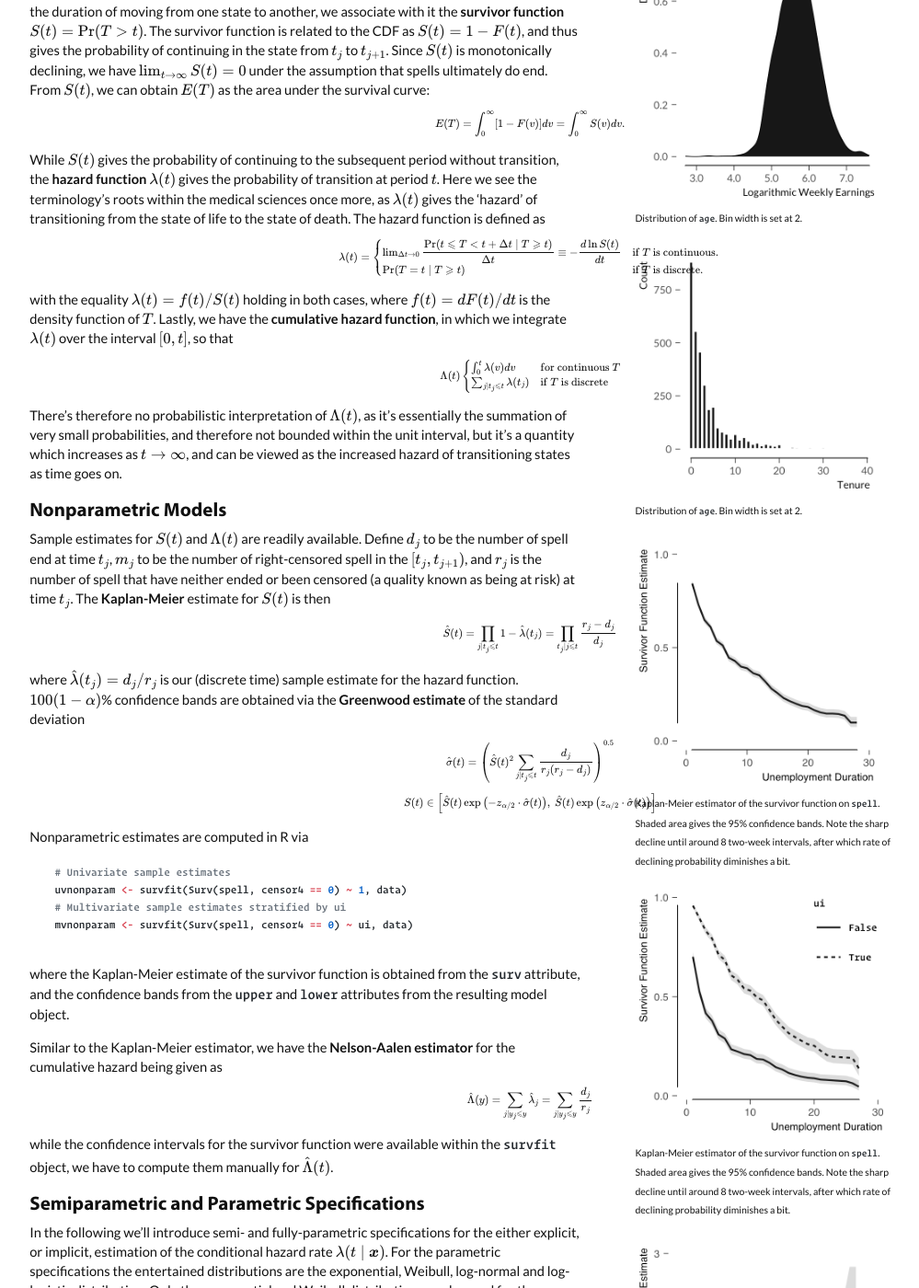
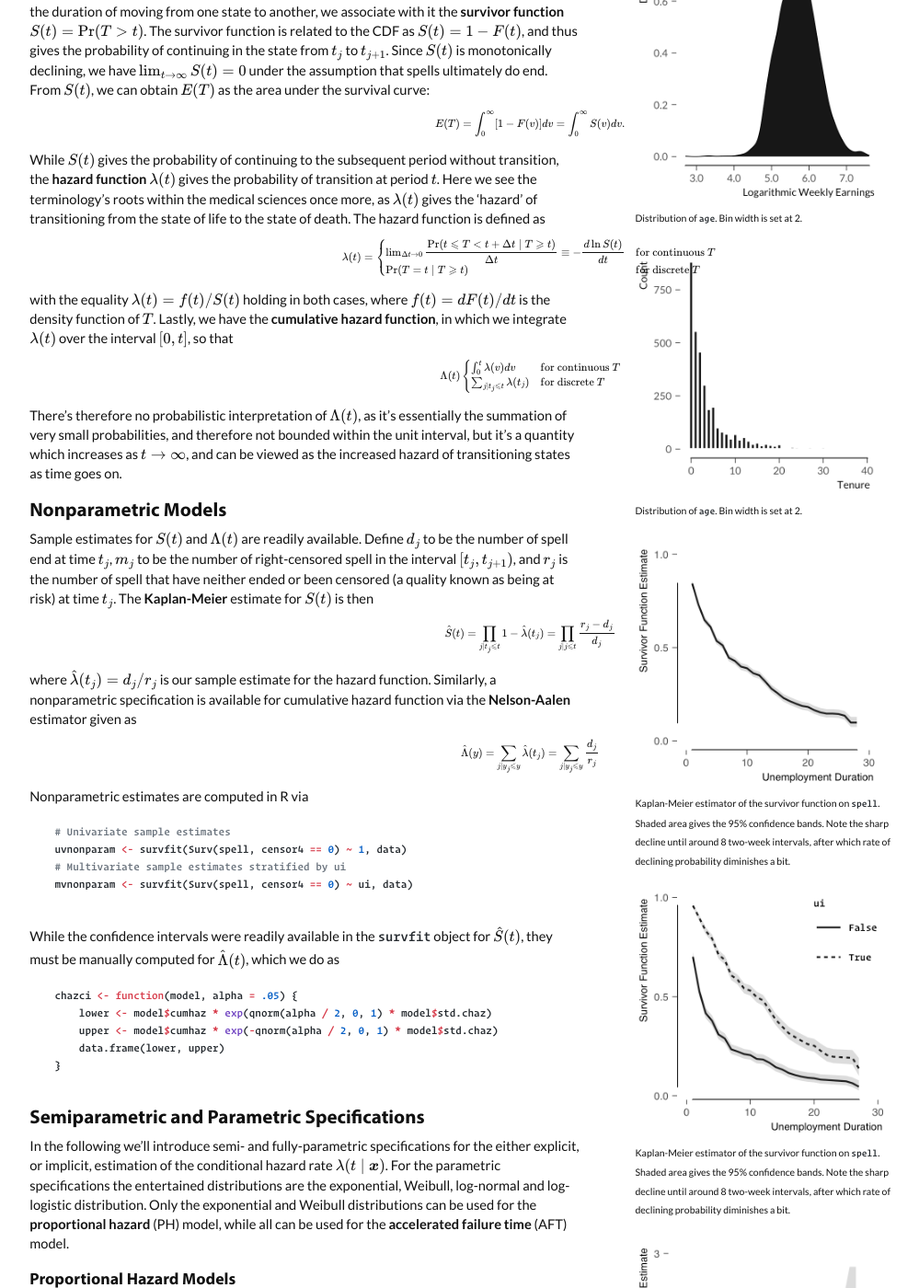
Before and after one commit to mhoirup/mhoirup.github.io, a Jekyll site: the page built from _posts/2021-04-12-Survival-Analysis.md, in a window 1280 px wide and 1400 px high, scrolled down 2356 px. Shown: the whole window at 92% size, without its empty margins (147-1146 px from the left). Built offline with Jekyll 4.4.1, drawn with Linux system fonts in a browser that asks for light colours; some web fonts are replaced; formulas are drawn with MathJax 3; some of the changed text lies outside the part shown.

Commit message:
mathjax changes

````diff
--- a/_includes/head.html
+++ b/_includes/head.html
@@ -8,7 +8,7 @@
     <script type = 'text/x-mathjax-config'>
         MathJax.Hub.Config({
             extensions: ["tex2jax.js"],
-            jax: ["input/TeX", "output/HTML-CSS"],
+            jax: ["input/TeX", "output/CommonHTML"],
             tex2jax: {
                 inlineMath: [ ['$','$'], ['\\(','\\)'] ],
                 displayMath: [ ['$$','$$'], ['\\[','\\]'] ],
--- a/_posts/2021-04-12-Survival-Analysis.md
+++ b/_posts/2021-04-12-Survival-Analysis.md
@@ -95,7 +95,7 @@
 `.Rprofile`, which can be found at
 [https://github.com/mhoirup/dotfiles/blob/main/.Rprofile](https://github.com/mhoirup/dotfiles/blob/main/.Rprofile).
 
-|Variable  | Type     | $N$ Unique | Modal     | Modal (%)| `NA`s|
+|Variable  | Type     | N Unique | Modal     | Modal (%)| `NA`s|
 |:---------|:---------|-----------:|:----------|---------:|-----:|
 |`censor1` |`logical` |           2| `FALSE`   |     67.90|     0|
 |`censor2` |`logical` |           2| `FALSE`   |     89.86|     0|
@@ -156,8 +156,8 @@
     \lambda(t)=\begin{cases}
     \lim_{\Delta t\to 0}\dfrac{\Pr(t\leqslant T<t+\Delta t\mid
         T\geqslant t)}{\Delta t}\equiv -\dfrac{d\ln
-        S(t)}{dt}& \text{if $T$ is continuous. } \\
-        \Pr(T=t\mid T\geqslant t) & \text{if $T$ is discrete.}
+        S(t)}{dt}& \text{for continuous $T$ } \\
+        \Pr(T=t\mid T\geqslant t) & \text{for discrete $T$}
     \end{cases}
 $$
 
@@ -169,7 +169,7 @@
 $$
     \Lambda(t)\begin{cases}
     \int_{0}^{t}\lambda(v)dv& \text{for continuous }T \\
-    \sum_{j\mid t_j\leqslant t}^{} \lambda(t_j)& \text{if $T$ is discrete}
+    \sum_{j\mid t_j\leqslant t}^{} \lambda(t_j)& \text{for discrete $T$}
     \end{cases}
 $$
 
@@ -195,29 +195,23 @@
 
 Sample estimates for $S(t)$ and $\Lambda(t)$ are readily available.  Define
 $d_j$ to be the number of spell end at time $t_j$, $m_j$ to be the number
-of right-censored spell in the $[t_j,t_{j+1})$, and $r_j$ is the number of
+of right-censored spell in the interval $[t_j,t_{j+1})$, and $r_j$ is the number of
 spell that have neither ended or been censored (a quality known as being at
 risk) at time $t_j$. The **Kaplan-Meier** estimate for $S(t)$ is then
 
 $$
-    \hat{S}(t)=\prod_{j\mid t_j\leqslant t}1-\hat{\lambda}(t_j)=\prod_{t_j\mid
-    j\leqslant t}\frac{r_j-d_j}{d_j}
+    \hat{S}(t)=\prod_{j\mid t_j\leqslant
+    t}1-\hat{\lambda}(t_j)=\prod_{j\mid j\leqslant t}\frac{r_j-d_j}{d_j}
 $$
 
-where $\hat{\lambda}(t_j)=d_j/r_j$ is our (discrete time) sample estimate for
-the hazard function. $100(1-\alpha)$% confidence bands are obtained via the
-**Greenwood estimate** of the standard deviation
+where $\hat{\lambda}(t_j)=d_j/r_j$ is our sample estimate for
+the hazard function. Similarly, a nonparametric specification is available
+for cumulative hazard function via the **Nelson-Aalen** estimator given as
 
 $$
-    \hat{\sigma}(t)=\left(\hat{S}(t)^2\sum_{j\mid t_j\leqslant t}
-    \frac{d_j}{r_j(r_j-d_j)}\right)^{0.5}
+    \hat{\Lambda}(y)=\sum_{j\mid y_j\leqslant y}\hat{\lambda}(t_j)=
+    \sum_{j\mid y_j\leqslant y }\frac{d_j}{r_j}
 $$
-
-$$
-    S(t)\in\left[\hat{S}(t)\exp\left(-z_{\alpha/2}\cdot\hat{\sigma}(t)\right),
-    \ \hat{S}(t)\exp\left(z_{\alpha/2}\cdot\hat{\sigma}(t)\right)\right]
-$$
-
 
 Nonparametric estimates are computed in R via
 
@@ -228,10 +222,6 @@
 mvnonparam <- survfit(Surv(spell, censor4 == 0) ~ ui, data)
 
 ```
-
-where the Kaplan-Meier estimate of the survivor function is obtained from
-the `surv` attribute, and the confidence bands from the `upper` and `lower`
-attributes from the resulting model object.
 
 {% marginfigure 'nelson_aalen' 'assets/unemp/nelson_aalen.png'
 'Kaplan-Meier estimator of the survivor function on `spell`. Shaded area
@@ -245,17 +235,19 @@
 two-week intervals, after which rate of declining probability diminishes a
 bit.' %}
 
+While the confidence intervals were readily available in the `survfit`
+object for $\hat{S}(t)$, they must be manually computed for
+$\hat{\Lambda}(t)$, which we do as
 
-Similar to the Kaplan-Meier estimator, we have the **Nelson-Aalen
-estimator** for the cumulative hazard being given as
+```R
+chazci <- function(model, alpha = .05) {
+    lower <- model$cumhaz * exp(qnorm(alpha / 2, 0, 1) * model$std.chaz)
+    upper <- model$cumhaz * exp(-qnorm(alpha / 2, 0, 1) * model$std.chaz)
+    data.frame(lower, upper)
+}
 
-$$
-    \hat{\Lambda}(y)=\sum_{j\mid y_j\leqslant y}\hat{\lambda}_j=
-    \sum_{j\mid y_j\leqslant y }\frac{d_j}{r_j}
-$$
+```
 
-while the confidence intervals for the survivor function were available
-within the `survfit` object, we have to compute them manually for $\hat{\Lambda}(t)$.
 
 ## Semiparametric and Parametric Specifications
 
````
Also changed, not shown: other parts of _posts/2021-04-12-Survival-Analysis.md (+1 -1 lines), about/index.md (+13 -15 lines).
